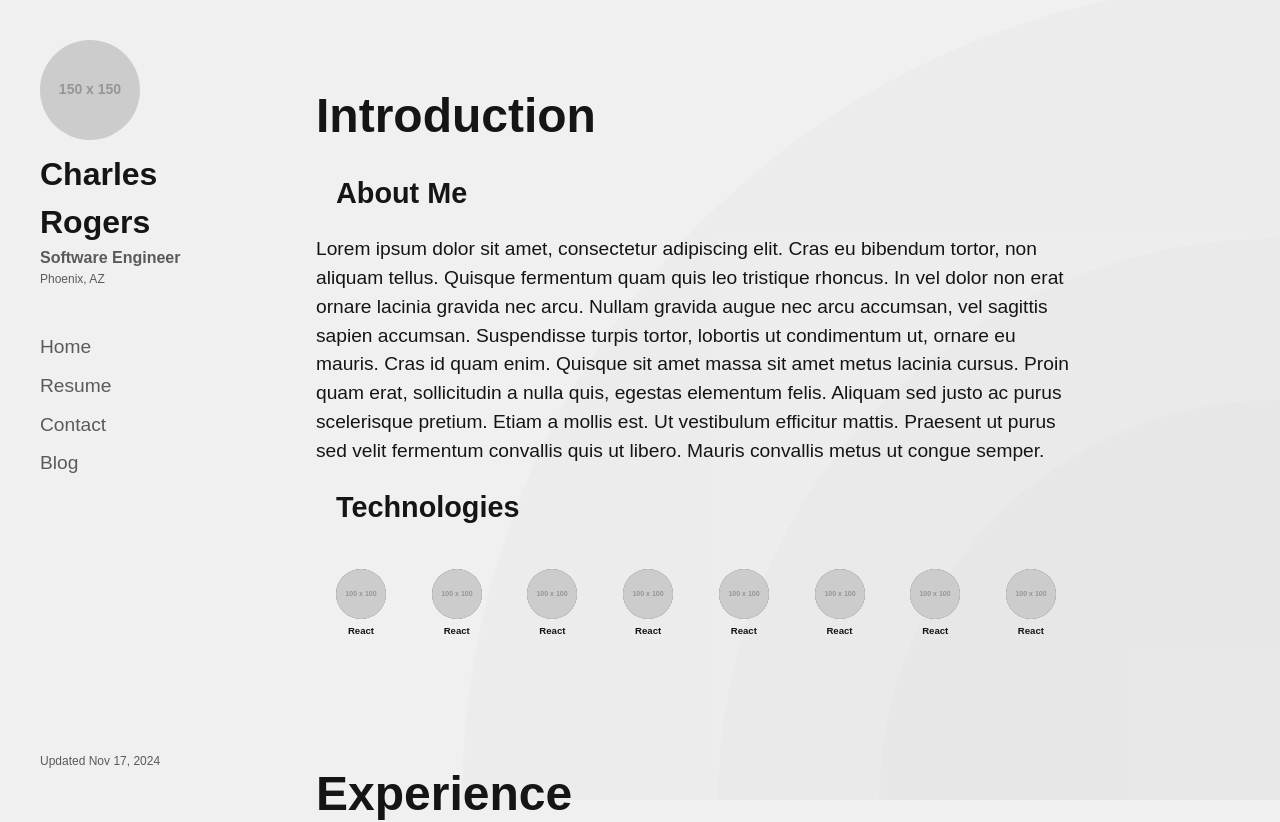
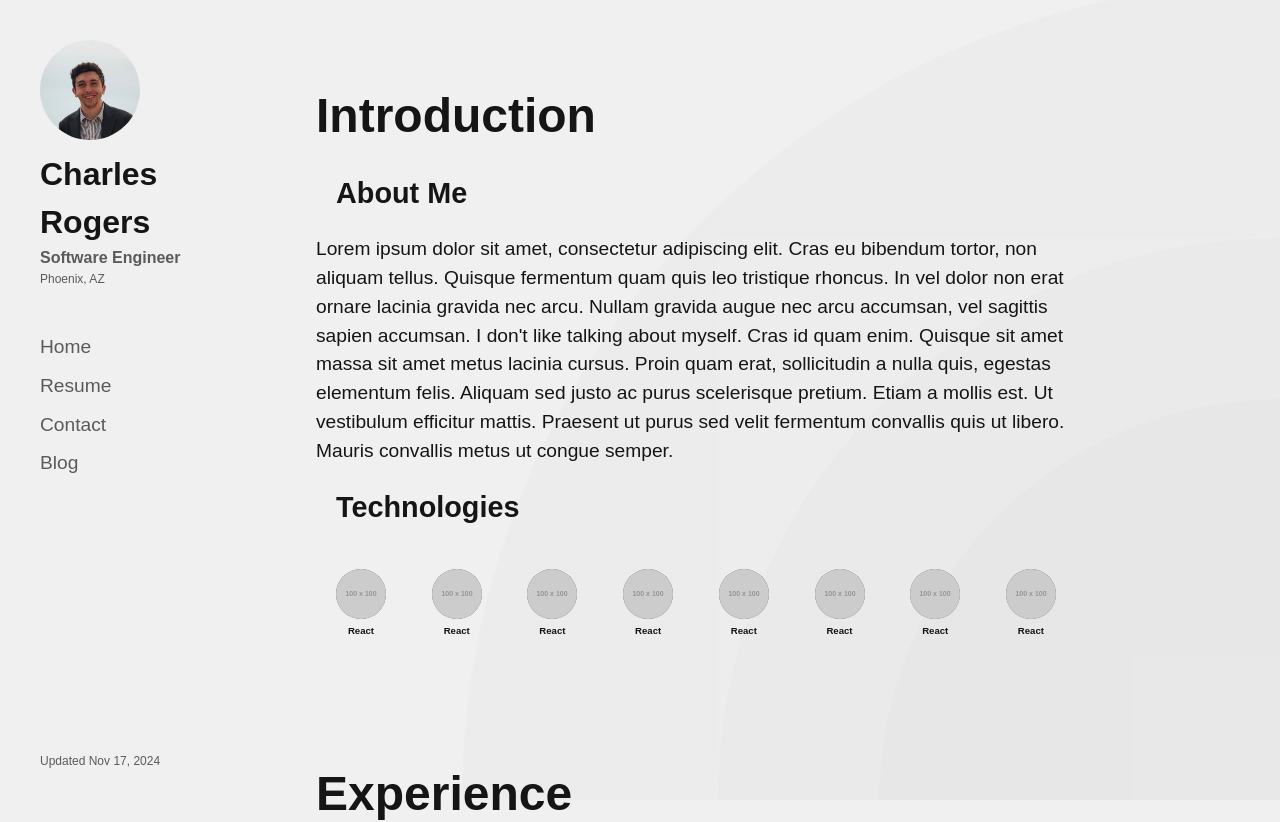
Before and after one commit to cwrogers/thePort, a Next.js app: page / in a window 1280 px wide. Shown: the top 822 px of the page. Built offline with nearby package versions, Linux system fonts and the light colour scheme.

Commit message:
Add the image

```diff
--- a/src/app/components/IntroductionPageComponent.tsx
+++ b/src/app/components/IntroductionPageComponent.tsx
@@ -11,7 +11,7 @@ const IntroductionPageComponent = () => {
                 <div className={styles.introText}>
                     <InnerPageHeading title={"About Me"} />
                     <p>
-                        Lorem ipsum dolor sit amet, consectetur adipiscing elit. Cras eu bibendum tortor, non aliquam tellus. Quisque fermentum quam quis leo tristique rhoncus. In vel dolor non erat ornare lacinia gravida nec arcu. Nullam gravida augue nec arcu accumsan, vel sagittis sapien accumsan. Suspendisse turpis tortor, lobortis ut condimentum ut, ornare eu mauris. Cras id quam enim. Quisque sit amet massa sit amet metus lacinia cursus. Proin quam erat, sollicitudin a nulla quis, egestas elementum felis. Aliquam sed justo ac purus scelerisque pretium. Etiam a mollis est. Ut vestibulum efficitur mattis. Praesent ut purus sed velit fermentum convallis quis ut libero. Mauris convallis metus ut congue semper.
+                        Lorem ipsum dolor sit amet, consectetur adipiscing elit. Cras eu bibendum tortor, non aliquam tellus. Quisque fermentum quam quis leo tristique rhoncus. In vel dolor non erat ornare lacinia gravida nec arcu. Nullam gravida augue nec arcu accumsan, vel sagittis sapien accumsan. I don&apos;t like talking about myself. Cras id quam enim. Quisque sit amet massa sit amet metus lacinia cursus. Proin quam erat, sollicitudin a nulla quis, egestas elementum felis. Aliquam sed justo ac purus scelerisque pretium. Etiam a mollis est. Ut vestibulum efficitur mattis. Praesent ut purus sed velit fermentum convallis quis ut libero. Mauris convallis metus ut congue semper.
                     </p>
                 </div>
                 <div>
--- a/src/app/components/MenuComponents/MenuHeader.tsx
+++ b/src/app/components/MenuComponents/MenuHeader.tsx
@@ -1,12 +1,15 @@
 import styles from '../componentStyles/components.module.css';
+import Image from "next/image";
 
 const MenuHeaderComponent = () => {
     return (
         <div className={styles.headerArea}>
-            <img
-                src="https://via.placeholder.com/150"
-                alt="Charles Rogers"
+            <Image
+                src={`/20240615_191036.png`}
+                alt={`Charles Rogers`}
                 className={styles.headerImage}
+                width={100}
+                height={100}
             />
             <h1 className={styles.headingTitle}>Charles Rogers</h1>
             <h4 className={styles.headingSubtitle}>Software Engineer</h4>
--- a/src/app/components/MenuComponents/MobileMenuComponent.tsx
+++ b/src/app/components/MenuComponents/MobileMenuComponent.tsx
@@ -1,5 +1,6 @@
 "use client"
 import { useState, useEffect } from 'react';
+import Image from "next/image";
 
 const MobileMenuComponent = () => {
     const [shadow, setShadow] = useState(false);
@@ -12,12 +13,14 @@ const MobileMenuComponent = () => {
     return (
         <div className={`flex flex-row justify-between items-center p-4 text-whit mobile-menu-bar ${shadow && 'shadow'}`}>
             <div className="flex flex-row items-center">
-                <img
-                    src="https://via.placeholder.com/150"
-                    alt="Charles Rogers"
-                    className="rounded-full h-10 w-10"
-                />
-                <div className="ml-2">
+                <Image
+                    src={`/20240615_191036.png`}
+                    alt={''}
+                    width={50}
+                    height={50}
+                    className={`rounded-full`}
+                    />
+                <div className="ml-4">
                     <h1 className="text-lg font-semibold">Charles Rogers</h1>
                     <h4 className="text-sm">Software Engineer</h4>
                     <p className="text-xs">Phoenix, AZ</p>
```
Also changed, not shown: public/20240615_191036.png (added), 1 other file (tests, documents, lock files or other folders).
